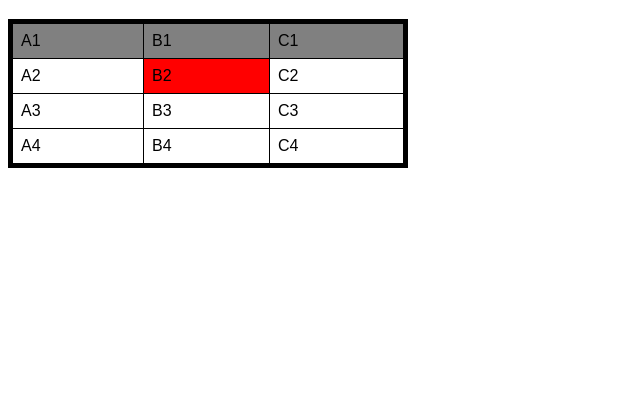
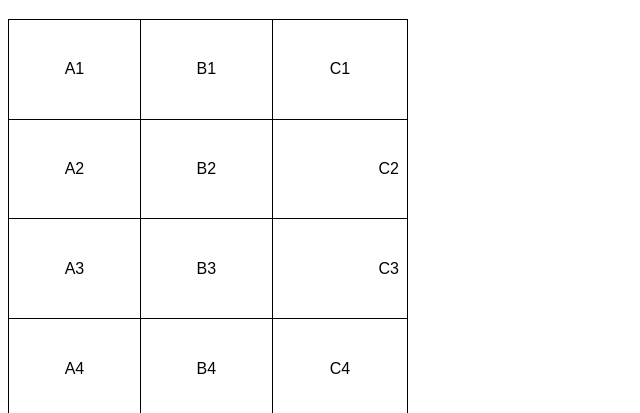
Before and after one commit to rafaelavelar45/ESTUDOS-HTML5-E-CSS3, a plain HTML site: page ex023/tabela001.html in a window 1280 px wide. Shown: the part 61-474 px from the top of the page, without its empty margins (0-640 px from the left). Drawn offline with Linux system fonts and the light colour scheme.

Commit message:
Exercicio sobre tabela

```diff
--- a/ex023/tabela001.html
+++ b/ex023/tabela001.html
@@ -7,27 +7,28 @@
     <title>Minha primeira tabela</title>
 
     <style>
-        body{
+        body {
             font-family: Arial, Helvetica, sans-serif;
         }
 
-        table{
+        table {
+            height: 400px;
             width: 400px;
             border-collapse: collapse;
-            border: 5px solid black;
         }
 
-        .linha{
-            background-color: gray;
+        td {
+            border: 1px solid black;
+            padding: 8px;
+            text-align: center;
+            /* ALINHAMENTO HORIZONTAL */
+            vertical-align: middle;
+            /* ALINHAMENTO VERTICAL */
         }
 
-        .dado{
-            background-color: red
-        }
+        .numero {
 
-        td{
-            border: 1px solid black;
-            padding: 8px;
+             text-align: right;
         }
     </style>
 </head>
@@ -44,26 +45,34 @@
 
     <table>
         <!--NÃO É NECESSARIO FECHAR TAG, SEMPRE RESPEITAR A HIERARQUIA PARA NAO TER PROBLEMAS!!-->
-        <tr class="linha"> <!--PRIMEIRA LINHA-->
+        <tr>
+            <!--PRIMEIRA LINHA-->
             <!--Primeira  linha-->
             <td>A1
             <td>B1
             <td>C1
 
-        <tr>  <!--SEGUNDA LINHA-->
+
+        <tr>
+            <!--SEGUNDA LINHA-->
             <td>A2</td>
-            <td class="dado">B2</td>
-            <td>C2</td>
+            <td>B2</td>
+            <td class="numero">C2</td>
         </tr>
-        <tr> <!--TERCEIRA LINHA-->
+        <tr>
+            <!--TERCEIRA LINHA-->
             <td>A3</td>
             <td>B3</td>
-            <td>C3</td>
+            <td class="numero">C3</td>
         </tr>
-        <tr> <!--QUARTA LINHA-->
+        <tr>
+            <!--QUARTA LINHA-->
             <td>A4</td>
             <td>B4</td>
-            <td>C4</td> <!--TODO TD NA TABELA E MEU DADO-->
+            <td>C4</td>
+            <!--TODO TD NA TABELA E MEU DADO-->
+        </tr>
+        </td>
         </tr>
     </table>
 </body>
```
